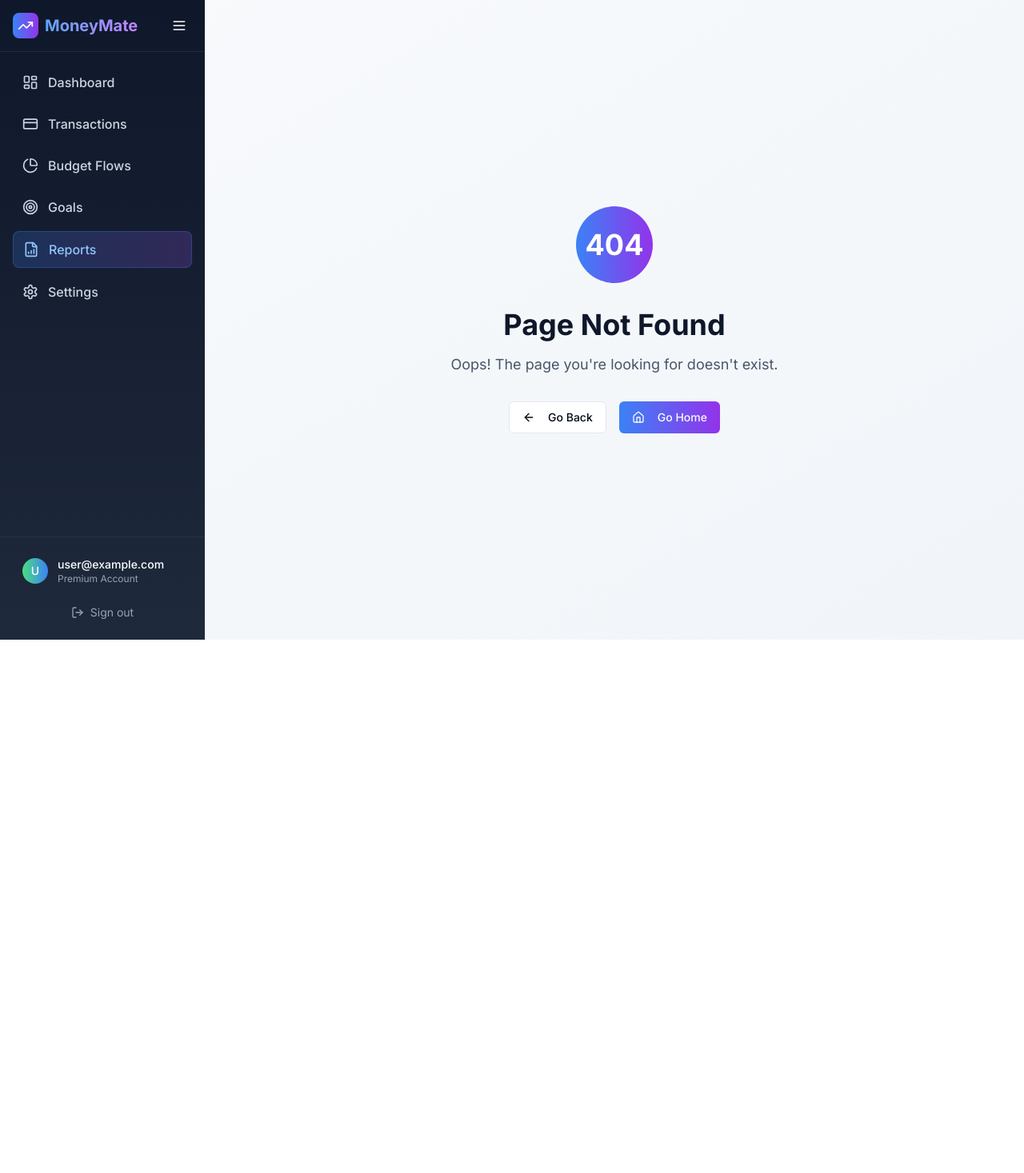
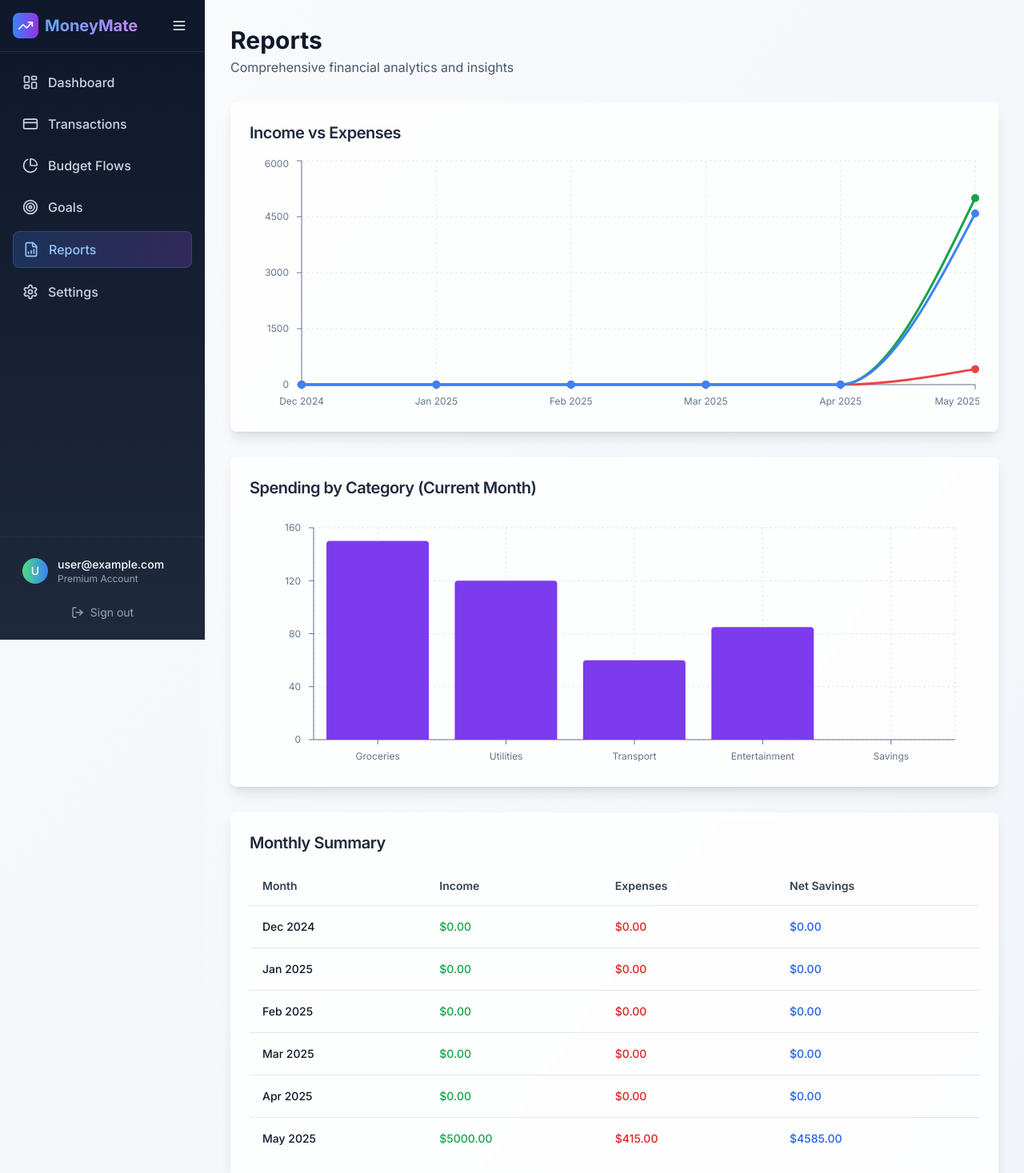
Before and after one commit to mrabiola/simple-spark-revamp, a React (Vite) app: page /reports in a window 1280 px wide. Before the commit this address had no page. Shown: the top 1467 px of the page at 80% size. Before the commit the page ends 800 px from the top, so only its background shows below. Built offline with nearby package versions, Linux system fonts and the light colour scheme.

Commit message:
Refactor: Transform report page
Transform the report page using the provided sample image.

```diff
--- a/src/App.tsx
+++ b/src/App.tsx
@@ -8,6 +8,7 @@ import Dashboard from "./pages/Dashboard";
 import Transactions from "./pages/Transactions";
 import BudgetFlows from "./pages/BudgetFlows";
 import Goals from "./pages/Goals";
+import Reports from "./pages/Reports";
 import NotFound from "./pages/NotFound";
 
 const queryClient = new QueryClient();
@@ -23,6 +24,7 @@ const App = () => (
           <Route path="/transactions" element={<Transactions />} />
           <Route path="/budget" element={<BudgetFlows />} />
           <Route path="/goals" element={<Goals />} />
+          <Route path="/reports" element={<Reports />} />
           <Route path="*" element={<NotFound />} />
         </Routes>
       </BrowserRouter>
--- /dev/null
+++ b/src/pages/Reports.tsx
@@ -0,0 +1,174 @@
+
+import { AppLayout } from "@/components/layout/AppLayout";
+import { Card, CardContent, CardHeader, CardTitle } from "@/components/ui/card";
+import { ChartContainer, ChartTooltip, ChartTooltipContent } from "@/components/ui/chart";
+import { Table, TableBody, TableCell, TableHead, TableHeader, TableRow } from "@/components/ui/table";
+import { LineChart, Line, XAxis, YAxis, CartesianGrid, ResponsiveContainer, BarChart, Bar } from "recharts";
+
+const incomeExpensesData = [
+  { month: "Dec 2024", income: 0, expenses: 0, savings: 0 },
+  { month: "Jan 2025", income: 0, expenses: 0, savings: 0 },
+  { month: "Feb 2025", income: 0, expenses: 0, savings: 0 },
+  { month: "Mar 2025", income: 0, expenses: 0, savings: 0 },
+  { month: "Apr 2025", income: 0, expenses: 0, savings: 0 },
+  { month: "May 2025", income: 5000, expenses: 415, savings: 4585 },
+];
+
+const spendingCategoryData = [
+  { category: "Groceries", amount: 150 },
+  { category: "Utilities", amount: 120 },
+  { category: "Transport", amount: 60 },
+  { category: "Entertainment", amount: 85 },
+  { category: "Savings", amount: 0 },
+];
+
+const monthlyData = [
+  { month: "Dec 2024", income: "$0.00", expenses: "$0.00", netSavings: "$0.00" },
+  { month: "Jan 2025", income: "$0.00", expenses: "$0.00", netSavings: "$0.00" },
+  { month: "Feb 2025", income: "$0.00", expenses: "$0.00", netSavings: "$0.00" },
+  { month: "Mar 2025", income: "$0.00", expenses: "$0.00", netSavings: "$0.00" },
+  { month: "Apr 2025", income: "$0.00", expenses: "$0.00", netSavings: "$0.00" },
+  { month: "May 2025", income: "$5000.00", expenses: "$415.00", netSavings: "$4585.00" },
+];
+
+const chartConfig = {
+  income: {
+    label: "Income",
+    color: "hsl(142, 76%, 36%)",
+  },
+  expenses: {
+    label: "Expenses",
+    color: "hsl(0, 84%, 60%)",
+  },
+  savings: {
+    label: "Savings",
+    color: "hsl(217, 91%, 60%)",
+  },
+};
+
+export default function Reports() {
+  return (
+    <AppLayout>
+      <div className="p-8 space-y-8 bg-gradient-to-br from-slate-50 to-slate-100 min-h-screen">
+        {/* Header */}
+        <div className="flex items-center justify-between">
+          <div>
+            <h1 className="text-3xl font-bold text-slate-900">Reports</h1>
+            <p className="text-slate-600 mt-1">Comprehensive financial analytics and insights</p>
+          </div>
+        </div>
+
+        {/* Income vs Expenses Chart */}
+        <Card className="shadow-lg border-0 bg-white/80 backdrop-blur-sm">
+          <CardHeader className="pb-4">
+            <CardTitle className="text-xl font-semibold text-slate-800">Income vs Expenses</CardTitle>
+          </CardHeader>
+          <CardContent>
+            <ChartContainer config={chartConfig} className="h-80 w-full">
+              <ResponsiveContainer width="100%" height="100%">
+                <LineChart data={incomeExpensesData}>
+                  <CartesianGrid strokeDasharray="3 3" stroke="#e2e8f0" />
+                  <XAxis
+                    dataKey="month"
+                    stroke="#64748b"
+                    fontSize={12}
+                    tickMargin={10}
+                  />
+                  <YAxis
+                    stroke="#64748b"
+                    fontSize={12}
+                    tickMargin={10}
+                  />
+                  <ChartTooltip content={<ChartTooltipContent />} />
+                  <Line
+                    type="monotone"
+                    dataKey="income"
+                    stroke="var(--color-income)"
+                    strokeWidth={3}
+                    dot={{ fill: "var(--color-income)", strokeWidth: 2, r: 4 }}
+                  />
+                  <Line
+                    type="monotone"
+                    dataKey="expenses"
+                    stroke="var(--color-expenses)"
+                    strokeWidth={3}
+                    dot={{ fill: "var(--color-expenses)", strokeWidth: 2, r: 4 }}
+                  />
+                  <Line
+                    type="monotone"
+                    dataKey="savings"
+                    stroke="var(--color-savings)"
+                    strokeWidth={3}
+                    dot={{ fill: "var(--color-savings)", strokeWidth: 2, r: 4 }}
+                  />
+                </LineChart>
+              </ResponsiveContainer>
+            </ChartContainer>
+          </CardContent>
+        </Card>
+
+        {/* Spending by Category Chart */}
+        <Card className="shadow-lg border-0 bg-white/80 backdrop-blur-sm">
+          <CardHeader className="pb-4">
+            <CardTitle className="text-xl font-semibold text-slate-800">Spending by Category (Current Month)</CardTitle>
+          </CardHeader>
+          <CardContent>
+            <ChartContainer config={chartConfig} className="h-80 w-full">
+              <ResponsiveContainer width="100%" height="100%">
+                <BarChart data={spendingCategoryData} margin={{ top: 20, right: 30, left: 20, bottom: 5 }}>
+                  <CartesianGrid strokeDasharray="3 3" stroke="#e2e8f0" />
+                  <XAxis
+                    dataKey="category"
+                    stroke="#64748b"
+                    fontSize={12}
+                    tickMargin={10}
+                  />
+                  <YAxis
+                    stroke="#64748b"
+                    fontSize={12}
+                    tickMargin={10}
+                  />
+                  <ChartTooltip content={<ChartTooltipContent />} />
+                  <Bar
+                    dataKey="amount"
+                    fill="hsl(262, 83%, 58%)"
+                    radius={[4, 4, 0, 0]}
+                  />
+                </BarChart>
+              </ResponsiveContainer>
+            </ChartContainer>
+          </CardContent>
+        </Card>
+
+        {/* Monthly Summary Table */}
+        <Card className="shadow-lg border-0 bg-white/80 backdrop-blur-sm">
+          <CardHeader className="pb-4">
+            <CardTitle className="text-xl font-semibold text-slate-800">Monthly Summary</CardTitle>
+          </CardHeader>
+          <CardContent>
+            <Table>
+              <TableHeader>
+                <TableRow className="border-slate-200">
+                  <TableHead className="font-semibold text-slate-700">Month</TableHead>
+                  <TableHead className="font-semibold text-slate-700">Income</TableHead>
+                  <TableHead className="font-semibold text-slate-700">Expenses</TableHead>
+                  <TableHead className="font-semibold text-slate-700">Net Savings</TableHead>
+                </TableRow>
+              </TableHeader>
+              <TableBody>
+                {monthlyData.map((row, index) => (
+                  <TableRow key={index} className="border-slate-200 hover:bg-slate-50">
+                    <TableCell className="font-medium text-slate-900">{row.month}</TableCell>
+                    <TableCell className="text-green-600 font-medium">{row.income}</TableCell>
+                    <TableCell className="text-red-600 font-medium">{row.expenses}</TableCell>
+                    <TableCell className="text-blue-600 font-medium">{row.netSavings}</TableCell>
+                  </TableRow>
+                ))}
+              </TableBody>
+            </Table>
+          </CardContent>
+        </Card>
+      </div>
+    </AppLayout>
+  );
+}
```
